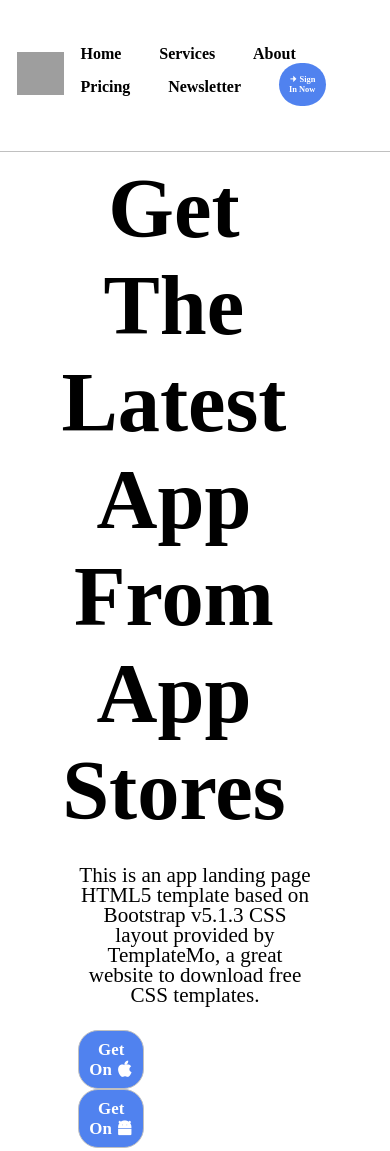
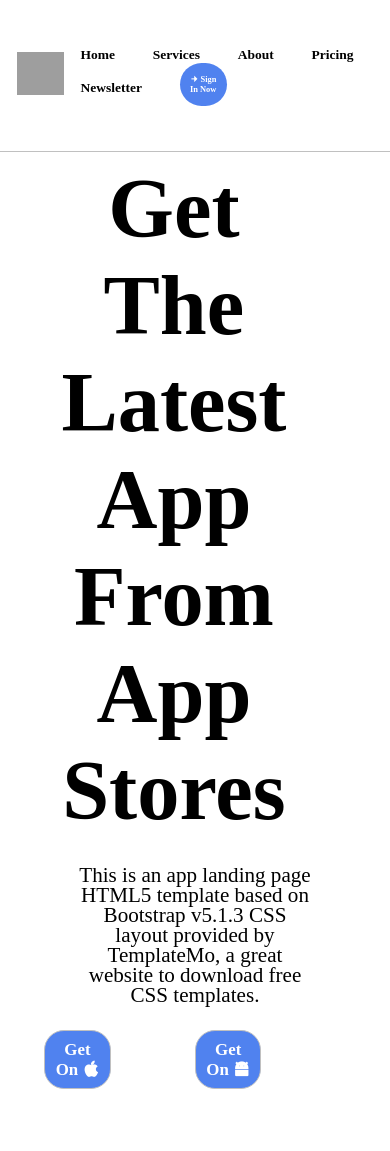
Before and after one commit to 30saharsh/App_Dev_Website, a plain HTML site: page index.html in a window 390 px wide. Shown: the top 1151 px of the page. Drawn offline with nearby package versions, Linux system fonts and the light colour scheme; grey boxes are pictures that could not be loaded.

Commit message:
first commit

```diff
--- a/style.css
+++ b/style.css
@@ -309,7 +309,7 @@ a:hover{
     }
 
 #rnav  a{
-    font-size: 1.9vmax;
+    font-size: 1.6vmax;
 
 }
 #rnav button{
@@ -339,6 +339,11 @@ a:hover{
     line-height: 20px;
     text-align: center;
     font-weight: 500;
+}
+#buttonz{
+    display: flex;
+    align-items: center;
+    justify-content: center;
 }
 #buttonz button{
     width:17vw;
```
